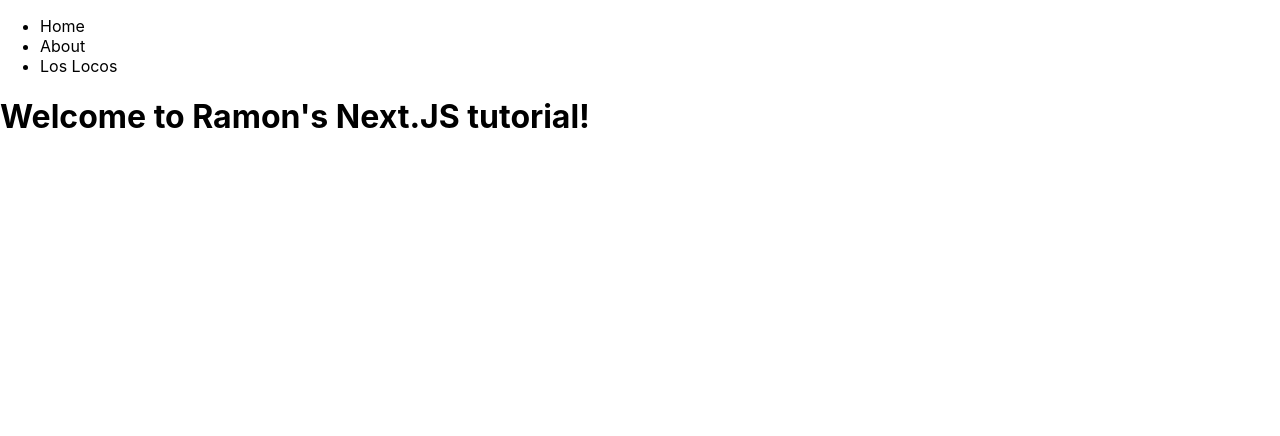
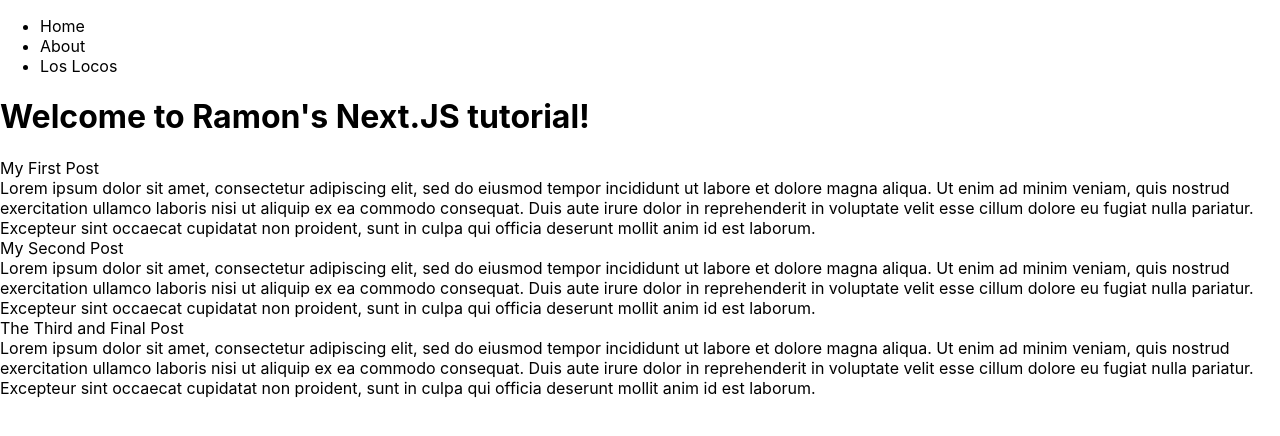
Before and after one commit to Ramong06/next-blog, a Next.js app: page / in a window 1280 px wide. Shown: the top 436 px of the page. Built offline with nearby package versions, Linux system fonts and the light colour scheme.

Commit message:
rendered blog data to browser

```diff
--- a/pages/index.js
+++ b/pages/index.js
@@ -1,4 +1,5 @@
-import Head from 'next/head'
+import Head from 'next/head';
+import { blogPosts } from '../lib/data';
 
 
 export default function Home() {
@@ -13,6 +14,15 @@
       <main className="">
         <h1 className="">Welcome to Ramon's Next.JS tutorial!</h1>
       </main>
+      <div>
+        {blogPosts.map((item) => (
+          <div>
+            <div>{item.title}</div>
+            <div>{item.date.toString}</div>
+            <div>{item.content}</div>
+          </div>
+        ))}
+      </div>
     </div>
   )
 }
```
